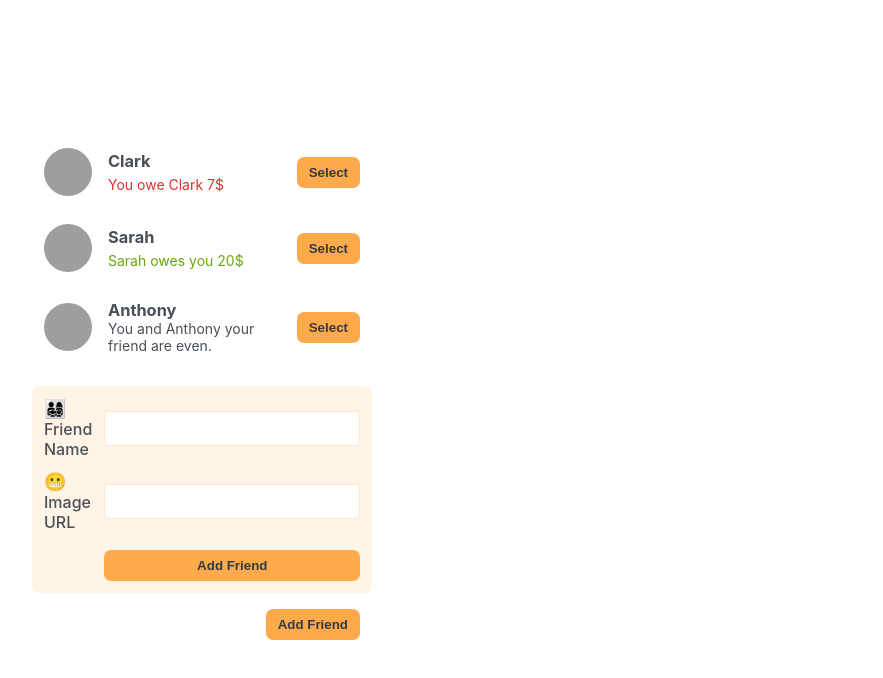
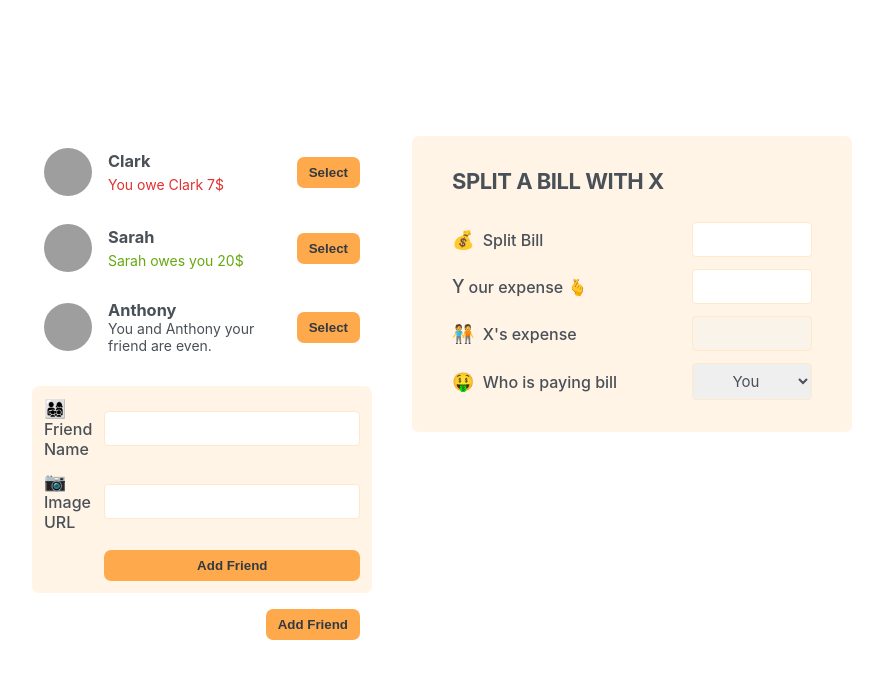
Before and after one commit to trdxDeepu/eat-n-split, a React (Vite) app: page / in a window 1280 px wide. Shown: the top 678 px of the page, without its empty margins (198-1081 px from the left). Built offline with nearby package versions, Linux system fonts and the light colour scheme; grey boxes are pictures that could not be loaded.

Commit message:
created split bill form

```diff
--- a/src/App.jsx
+++ b/src/App.jsx
@@ -28,7 +28,9 @@
         <FriendList />
         <FormAddFriend/>
         <Button>Add Friend</Button>
+
       </div>
+      <FormSplitBill/>
     </div>
   );
 }
@@ -79,9 +81,29 @@
     <form className="form-add-friend">
       <label> 👨‍👩‍👧‍👦 Friend Name</label>
       <input type="text" />
-      <label> 😬Image URL</label>
+      <label>📷Image URL</label>
       <input type="text" />
      <Button>Add Friend</Button>
     </form>
   )
 }
+
+function FormSplitBill(){
+  return <form  className="form-split-bill">
+    <h2>Split a bill with X </h2>
+    <label>💰 Split Bill</label>
+    <input type="text" />
+
+    <label>Your expense 🫰</label>
+    <input type="text" />
+
+    <label>🧑‍🤝‍🧑 X's expense </label>
+    <input type="text" disabled />
+
+    <label>🤑 Who is paying bill</label>
+    <select>
+      <option className="user">You</option>
+      <option className="friend">X</option>
+    </select>
+  </form>
+}
```
